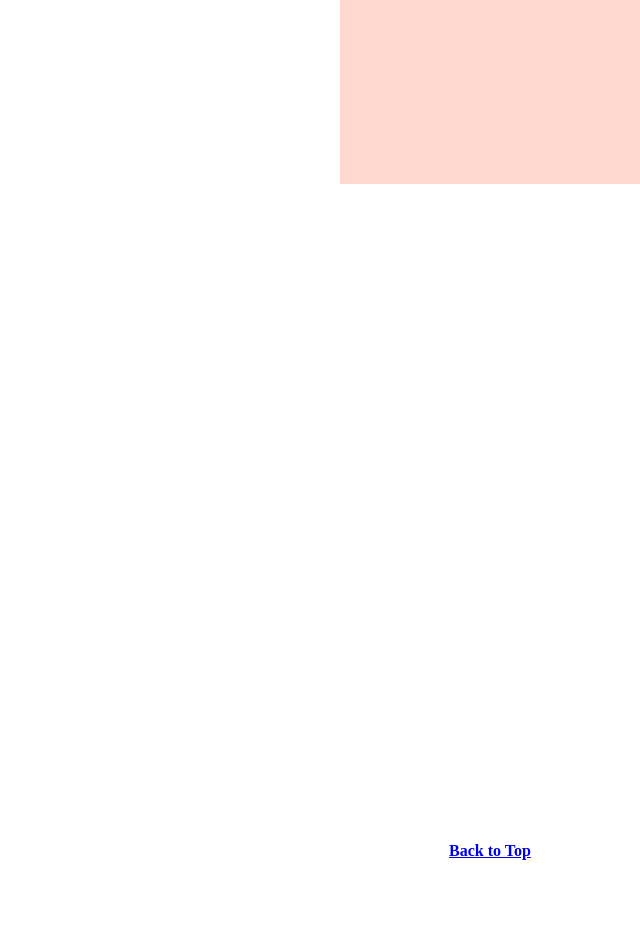
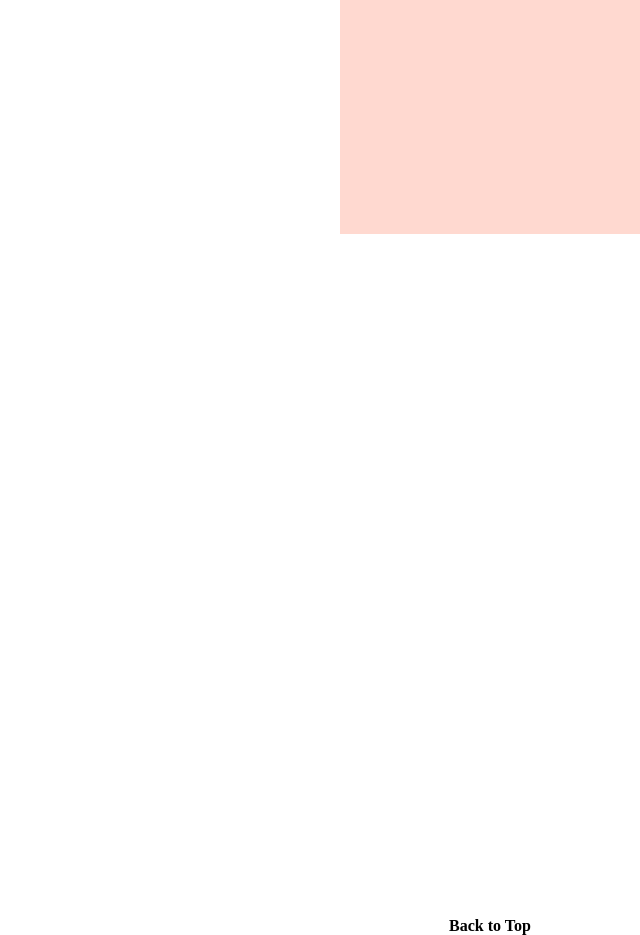
Before and after one commit to jaclynflomen/flomen_jaclyn_portfolio, a PHP site: page /resume.html in a window 1280 px wide. Shown: the part 1416-2351 px from the top of the page, without its empty margins (640-1280 px from the left). Before the commit the page ends 2276 px from the top, so only its background shows below. Run offline with PHP 8.4, Linux system fonts and the light colour scheme.

Commit message:
more back to top

```diff
--- a/css/main.css
+++ b/css/main.css
@@ -91,12 +91,19 @@ body#page1 {
   width: 70%; }
 
 #page3 nav {
-  height: 1600px; }
+  height: 1650px; }
 
 nav h4 {
   text-align: center;
   position: sticky;
-  margin-top: 515%; }
+  margin-top: 540%; }
+
+#backtoTop {
+  text-decoration: none;
+  color: black; }
+
+#backtoTop:hover {
+  color: white; }
 
 body {
   font-family: 'Didot', 'Times New Roman', serif;
--- a/sass/modules/_resume.scss
+++ b/sass/modules/_resume.scss
@@ -6,11 +6,20 @@
 }
 
 #page3 nav {
-    height: 1600px;
+    height: 1650px;
 }
 
 nav h4{
     text-align: center;
     position: sticky;
-    margin-top: 515%;
+    margin-top: 540%;
 }
+
+#backtoTop {
+    text-decoration: none;
+    color: black;
+}
+
+#backtoTop:hover {
+    color: white;
+}
```
Also changed, not shown: 1 other file.
